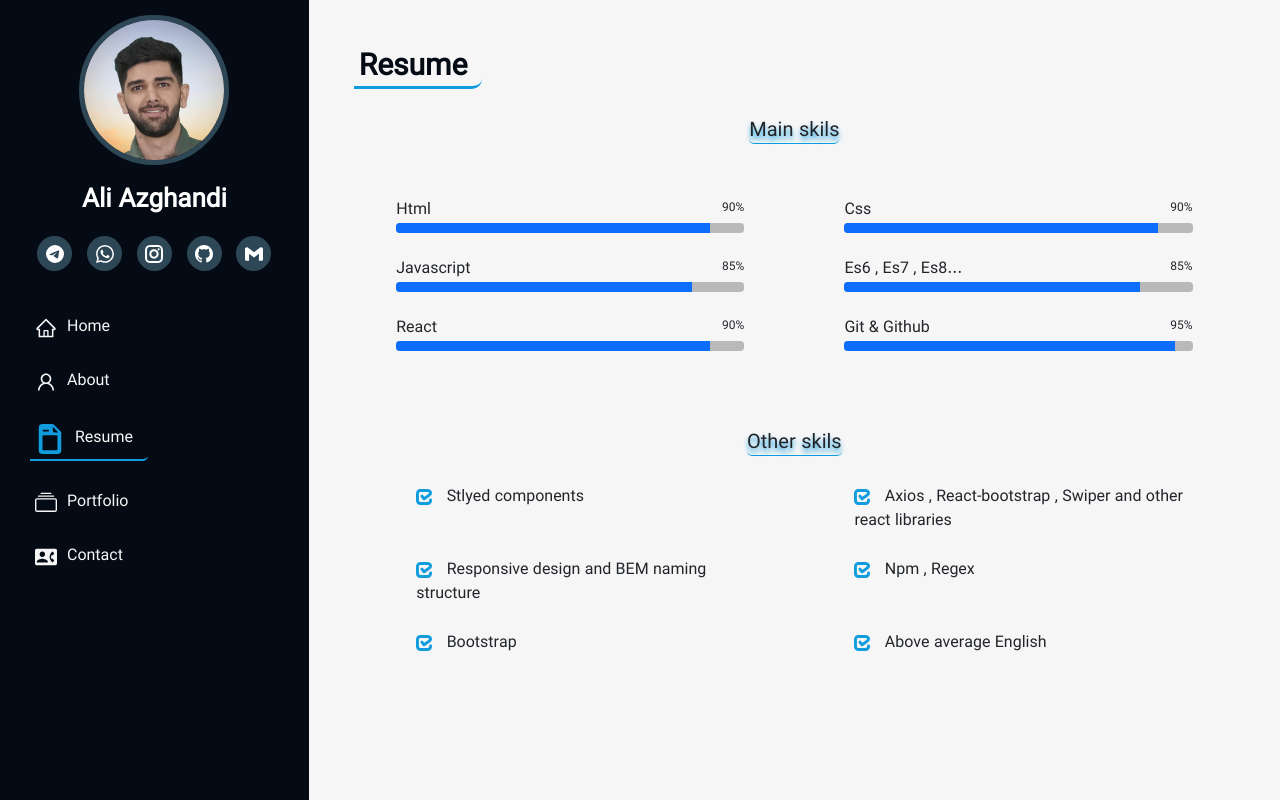
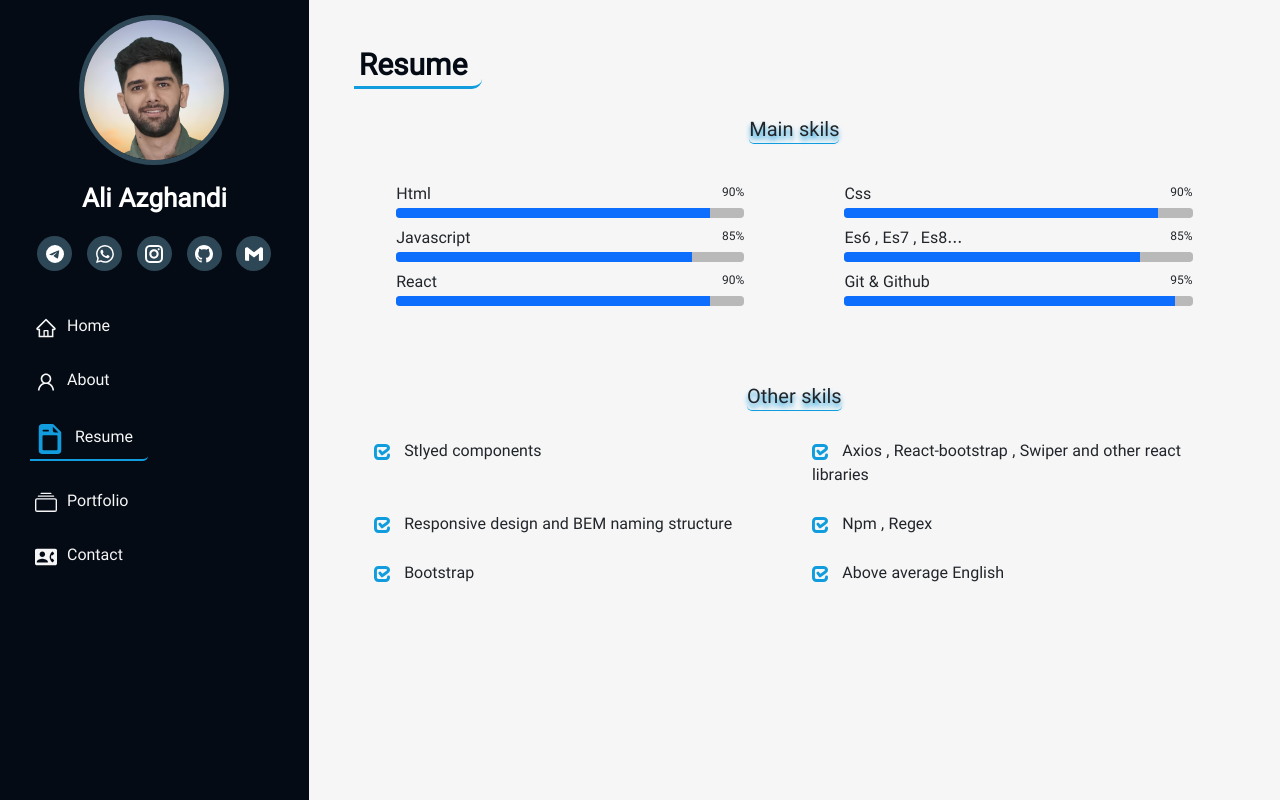
Before and after one commit to Alivolley/resume-new, a React (Create React App) app: page /resume in a window 1280 px wide. Built offline with nearby package versions, Linux system fonts and the light colour scheme.

Commit message:
resume responsived

```diff
--- a/src/Components/AboutItem/AboutItem.jsx
+++ b/src/Components/AboutItem/AboutItem.jsx
@@ -16,7 +16,7 @@ export default function AboutItem({ quest, res, icon }) {
 const ColBs = styled(Col)`
    display: flex;
    align-items: center;
-   margin-top: 2.5rem;
+   margin-top: 2.5rem !important;
 
    @media (max-width: 1100px) {
       font-size: 1.5rem;
--- a/src/Components/ResumeItem/ResumeItem.jsx
+++ b/src/Components/ResumeItem/ResumeItem.jsx
@@ -15,8 +15,13 @@ export default function ResumeItem({ skill, percent, prog }) {
 }
 
 const ResumeItemWrapper = styled(Col)`
-   margin-top: 2.5rem;
-   padding: 0 5rem;
+   @media (min-width: 280px) {
+      margin-top: 1rem !important;
+   }
+
+   @media (min-width: 1000px) {
+      padding: 0 5rem !important;
+   }
 `;
 
 const Titles = styled.div`
--- a/src/Layouts/App.jsx
+++ b/src/Layouts/App.jsx
@@ -55,7 +55,6 @@ const ColApp = styled(Col)`
       z-index: 2;
       transition: all 0.2s;
       right: ${({ show }) => (show ? 0 : "100%")};
-      --bs-gutter-x: 0;
    }
 `;
 
--- a/src/Pages/Resume/Resume.jsx
+++ b/src/Pages/Resume/Resume.jsx
@@ -69,7 +69,6 @@ const List = styled.ul``;
 
 const Item = styled(Col)`
    margin-bottom: 2.5rem;
-   padding: 0 5rem;
 `;
 
 const Icon = styled(SiCheckmarx)`
```
